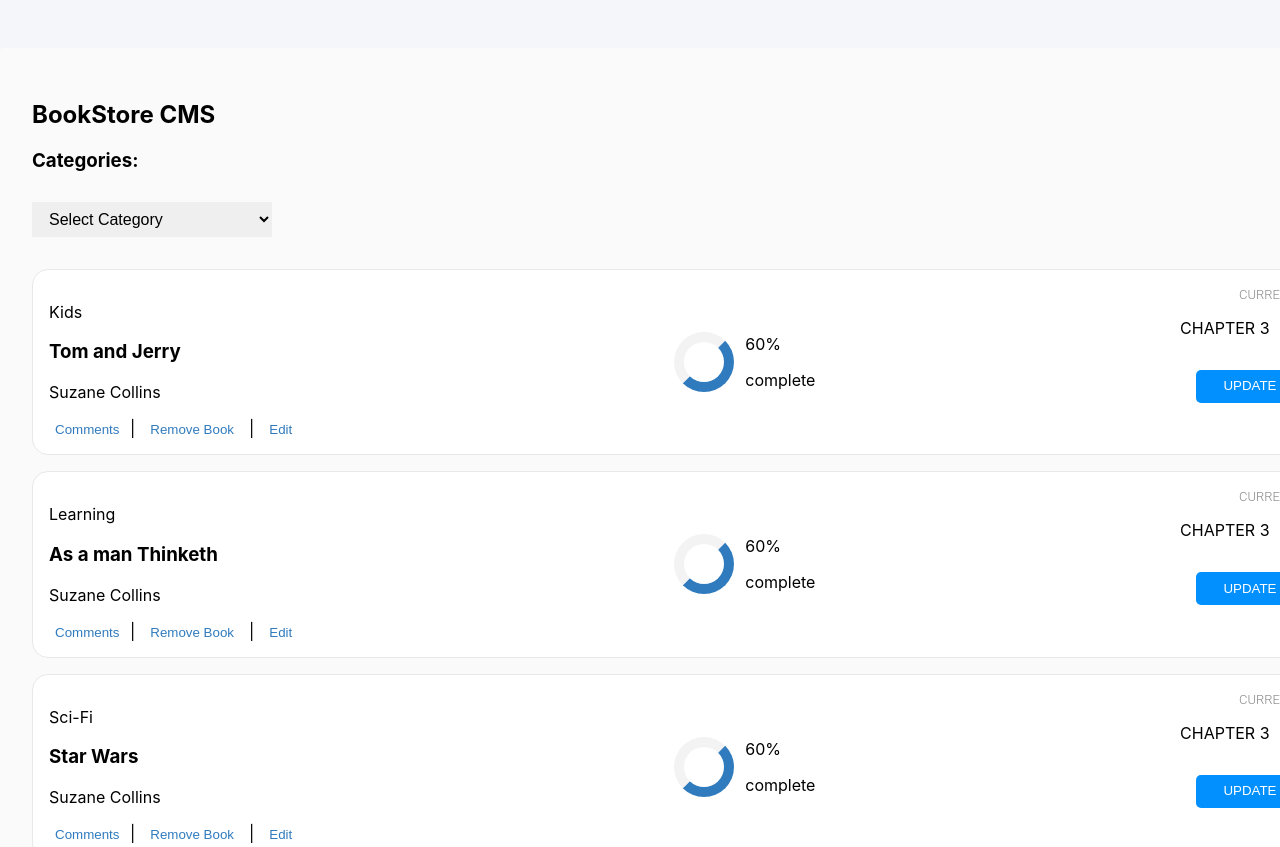
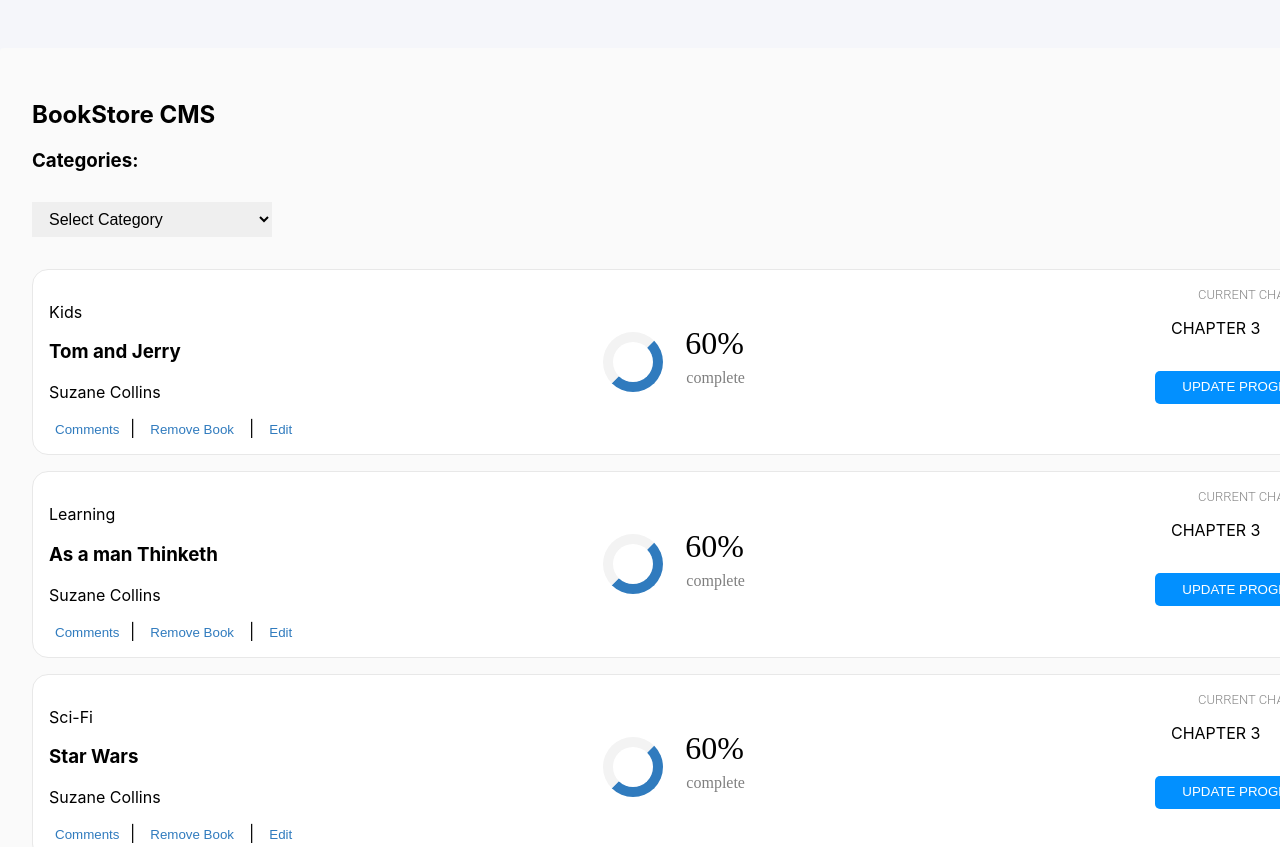
Before and after one commit to ClaytonSiby/Magic-Books-Inc, a React (Create React App) app: page / in a window 1280 px wide. Shown: the top 847 px of the page. Built offline with nearby package versions, Linux system fonts and the light colour scheme.

Commit message:
Update styles for the percentage section

```diff
--- a/src/assets/book.module.css
+++ b/src/assets/book.module.css
@@ -3,6 +3,7 @@
 	--dodger-blue: #379cf6;
 	--white-two: #ffffff;
 	--azure: #0290ff;
+    --black-two: #000;
 }
 
 .lessonPanel {
@@ -45,7 +46,7 @@
 	border-radius: 50%;
 	border-right: 10px solid var(--medium-blue);
 	border-bottom: 10px solid var(--medium-blue);
-    margin: 1.2rem .7rem;
+	margin: 1.2rem 0.7rem;
 }
 
 .button {
@@ -56,7 +57,7 @@
 	border-radius: 5px;
 	background-color: var(--azure);
 	border: none;
-    color: var(--white-two)
+	color: var(--white-two);
 }
 
 .progressReport {
@@ -64,3 +65,36 @@
 	justify-content: space-between;
 	align-items: center;
 }
+
+.currentLesson {
+    width: 212px;
+    height: 21px;
+    padding: 0 2rem;
+}
+
+.percentageComplete {
+    margin: 1px 92px 0 11px;
+    font-family: Montserrat;
+    font-size: 32px;
+    font-weight: normal;
+    font-stretch: normal;
+    font-style: normal;
+    line-height: normal;
+    letter-spacing: normal;
+    color: var(--black-two);
+}
+
+.complete {
+    width: 80px;
+    height: 18px;
+    margin: 7px 79px 12px 12px;
+    opacity: 0.5;
+    font-family: Montserrat;
+    font-size: 16px;
+    font-weight: normal;
+    font-stretch: normal;
+    font-style: normal;
+    line-height: normal;
+    letter-spacing: normal;
+    color: var(--black-two);
+}
--- a/src/components/Book.js
+++ b/src/components/Book.js
@@ -36,8 +36,8 @@ const Book = ({ id, title, category, removeBook }) => (
       <p className={ styles.Overal2 }></p>
       <br />
       <div>
-        <p className='percent-Complete'>60%</p>
-        <p className='completed'>complete</p>
+        <p className={styles.percentageComplete}>60%</p>
+        <p className={styles.complete}>complete</p>
       </div>
     </div>
     <div className='chapter-Info'>
```
Lines whose indentation alone changed are shown as unchanged.
